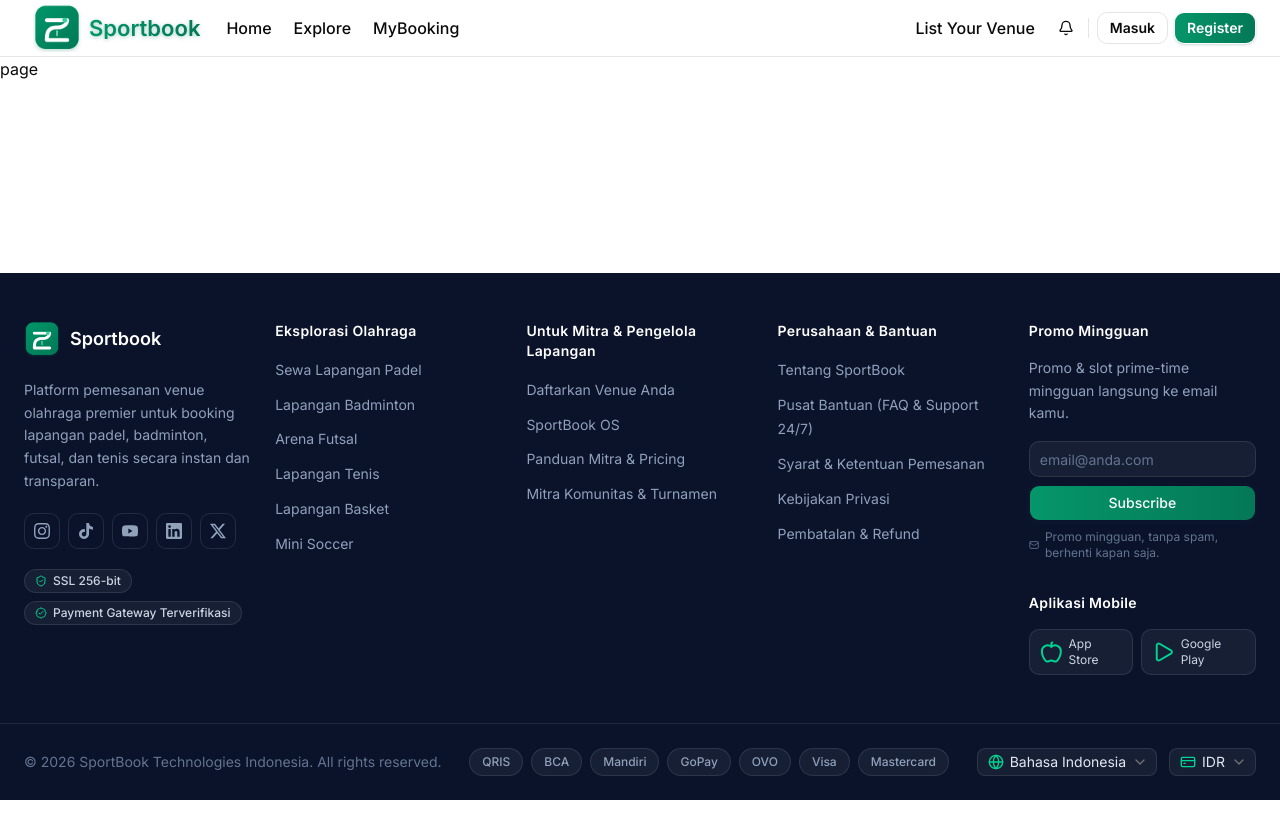
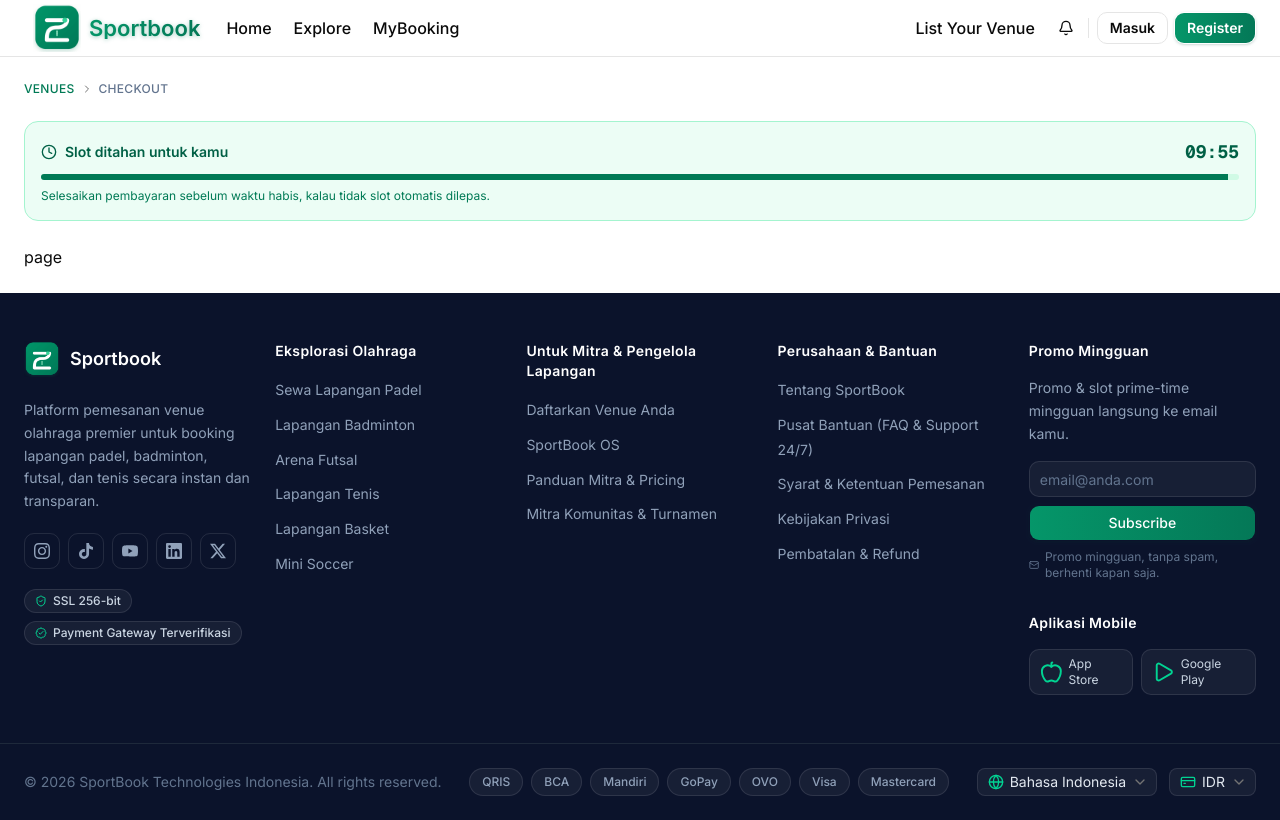
Before and after one commit to fathur021/SportBook, a Next.js app: page /checkout in a window 1280 px wide. Built offline with nearby package versions, Linux system fonts and the light colour scheme.

Commit message:
create a checkout feature

```diff
--- a/app/(public)/checkout/page.tsx
+++ b/app/(public)/checkout/page.tsx
@@ -1,8 +1,58 @@
+import { ReservationTimer } from "@/components/checkout/reservation-timer";
+import { Container } from "@/components/layout/container";
+import { VenueBreadcrumb } from "@/components/venues/venue-breadcrumb";
+import { getVenueDetail } from "@/lib/venue-detail";
 
-const page = async () => {
+const HOLD_MS = 10 * 60 * 1000; // 10 menit
+
+// searchParams bisa berupa string, string[], atau undefined
+const firstParam = (value: string | string[] | undefined) =>
+  typeof value === "string" ? value : "";
+
+const page = async ({ searchParams }: PageProps<"/checkout">) => {
+  const sp = await searchParams;
+  const venueSlug = firstParam(sp.venue);
+  const courtId = firstParam(sp.court);
+  const duration = firstParam(sp.duration);
+
+  // Data venue dipakai untuk menyusun jejak breadcrumb
+  const venue = getVenueDetail(venueSlug);
+
+  // Disiplin dicari dari court yang dipilih agar link "Book" kembali ke konteks yang benar
+  const discipline = venue?.disciplines.find((d) =>
+    d.courts.some((c) => c.id === courtId),
+  );
+  const bookParams = new URLSearchParams();
+  if (discipline) bookParams.set("sport", discipline.slug);
+  if (courtId) bookParams.set("court", courtId);
+  if (duration) bookParams.set("duration", duration);
+  const bookQuery = bookParams.toString();
+
+  const breadcrumbItems = [
+    { label: "Venues", href: "/venues" },
+    ...(venue
+      ? [
+          { label: venue.breadcrumb[1] ?? "" },
+          { label: venue.name, href: `/venues/${venue.slug}` },
+          {
+            label: "Book",
+            href: `/venues/${venue.slug}/book${bookQuery ? `?${bookQuery}` : ""}`,
+          },
+        ]
+      : []),
+    { label: "Checkout" },
+  ];
+
+  // Batas waktu slot. Dihitung sekali saat halaman dirender.
+  const expiresAt = Date.now() + HOLD_MS;
+
   return (
-    <div>page</div>
-  )
-}
+    <Container className="flex flex-col gap-6 py-6">
+      <VenueBreadcrumb items={breadcrumbItems} />
+      <ReservationTimer expiresAt={expiresAt} totalMs={HOLD_MS}/>
+      <div>page</div>
+    </Container>
+  );
+};
 
-export default page
+export default page;
--- a/app/(public)/venues/[slug]/book/page.tsx
+++ b/app/(public)/venues/[slug]/book/page.tsx
@@ -51,7 +51,16 @@ const BookPage = async ({ params, searchParams }: BookPageProps) => {
         pricePerHour={pricePerHour}
         duration={typeof duration === "string" ? duration : undefined}
         venueName={venue.name}
+        venueSlug={venue.slug}
+        courtId={court.id}
         courtLabel={court.label}
+
+        //checkout
+        venueAddress= {venue.address}
+        sportLabel={discipline.label.split(" ")[0]}
+        courtImage= {court.image ?? venue.images[court.imageIndex ?? 0]?.src}
+        courtSpecs={court.specs}
+        maxPlayer={court.maxPlayers}
       />
     </Container>
   );
--- a/components/booking/booking-form.tsx
+++ b/components/booking/booking-form.tsx
@@ -16,7 +16,11 @@ type BookingFormProps = {
   pricePerHour: number;
   duration?: string;
   venueName: string;
+  venueSlug: string;
+  courtId: string;
   courtLabel: string;
+
+
 };
 
 export function BookingForm({
@@ -26,6 +30,8 @@ export function BookingForm({
   pricePerHour,
   duration,
   venueName,
+  venueSlug,
+  courtId,
   courtLabel,
 }: BookingFormProps) {
   const [selectedDate, setSelectedDate] = useState<string | null>(null);
@@ -56,6 +62,8 @@ export function BookingForm({
       <div className="lg:sticky lg:top-6">
         <BookingSummary
           venueName={venueName}
+          venueSlug={venueSlug}
+          courtId={courtId}
           courtLabel={courtLabel}
           pricePerHour={pricePerHour}
           duration={duration}
@@ -63,6 +71,8 @@ export function BookingForm({
           selectedTime={selectedTime}
           equipmentItems={equipmentItems}
           quantities={quantities}
+
+
         />
       </div>
     </div>
--- a/components/booking/booking-summary.tsx
+++ b/components/booking/booking-summary.tsx
@@ -3,6 +3,7 @@ import { Card } from "@/components/ui/card";
 import { formatRupiah } from "@/lib/format-rupiah";
 import type { EquipmentItem } from "@/lib/equipment";
 import Link from "next/link";
+
 type BookingSummaryProps = {
   venueName: string;
   venueSlug: string;
@@ -112,9 +113,8 @@ export function BookingSummary({
         nativeButton={false}
         disabled={!selectedDate || !selectedTime}
         className="mt-4 h-11 w-full gap-1.5 bg-emerald-700 font-medium hover:bg-emerald-800"
-      render={<Link href={checkoutHref}>Continue to Checkout</Link>}
+        render={<Link href={checkoutHref}>Continue to Checkout</Link>}
       />
-
     </Card>
   );
 }
--- /dev/null
+++ b/components/checkout/checkout-summary.tsx
@@ -0,0 +1,47 @@
+
+// Tipe data item sewa perlengkapan yang dipilih
+export type SelectedEquipment = {
+  name: string;
+  qty: number;
+  pricePerUnit: number;
+};
+type CheckoutSummaryProps = {
+    venueNama:string;
+    venueAddres:string;
+    sportLabel:string;
+    courtName:string;
+    courtImage?:string;
+    courtSpecs?:string[];
+    maxPlayer:number;
+    date:string | null;
+    time:string|null;
+    durationHours:number;
+    pricePerHour:number;
+    equipmentList?: SelectedEquipment[];
+    platformFee?:number;
+    promoCode?:string;
+    discountAmount?:number;
+}
+
+function formatDate(dateStr:string |null){
+    if(!dateStr) return "Tanggal Belum di Pilih"
+    const [y,m,n] = dateStr.split("-").map(Number);
+    const dateObj = new Date(y,m-1,n);
+    return dateObj.toLocaleDateString("id-ID",{
+        weekday:"long",
+        day:"numeric",
+        month:"short",
+        year:"numeric"
+    })
+}
+
+
+
+
+export function CheckoutSummary() {
+    return (
+        <div>
+            <h1>Checkout Summary</h1>
+        </div>
+    )
+}
--- /dev/null
+++ b/components/checkout/reservation-timer.tsx
@@ -0,0 +1,103 @@
+"use client";
+import { Clock } from "lucide-react";
+import { useEffect, useRef, useState } from "react";
+
+const DEFAULT_TOTAL_MS = 10 * 60 * 1000;
+const formatClock = (ms: number) => {
+  const total = Math.ceil(ms / 1000);
+  const minutes = String(Math.floor(total / 60)).padStart(2, "0");
+  const second = String(total % 60).padStart(2, "0");
+  return `${minutes}:${second}`;
+};
+
+type ReservationTimerProps = {
+  expiresAt: number;
+  totalMs?: number;
+  onExpire?: () => void;
+};
+
+export function ReservationTimer({
+  expiresAt,
+  totalMs = DEFAULT_TOTAL_MS,
+  onExpire,
+}: ReservationTimerProps) {
+  const [remainingMs, setRemainingMs] = useState(totalMs);
+  const hasExpiredRef = useRef(false);
+
+  useEffect(() => {
+    hasExpiredRef.current = false;
+    let timer: number;
+
+    const tick = () => {
+      const next = Math.max(0, expiresAt - Date.now());
+      setRemainingMs(next);
+
+      if (next > 0) {
+        timer = window.setTimeout(tick, 1000);
+      } else if (!hasExpiredRef.current) {
+        hasExpiredRef.current = true;
+        onExpire?.(); //
+      }
+    };
+    tick();
+    const onVisibility = () => {
+      if (document.visibilityState === "visible") tick();
+    };
+    document.addEventListener("visibilitychange", onVisibility);
+    return () => {
+      window.clearTimeout(timer);
+      document.removeEventListener("visibilitychange", onVisibility);
+    };
+  }, [expiresAt, onExpire]);
+
+  const isExpired = remainingMs <= 0;
+  const isUrgent = remainingMs <= 2 * 60 * 1000;
+  const isAlert = isExpired || isUrgent;
+  const progress = Math.max(0, Math.min(100, (remainingMs / totalMs) * 100));
+
+  return (
+    <div
+      className={`rounded-xl border p-4 ${
+        isAlert ? "border-red-200 bg-red-50" : "border-emerald-200 bg-emerald-50"
+      }`}
+    >
+      <div className="flex items-center justify-between gap-4">
+        <span
+          className={`flex items-center gap-2 text-sm font-semibold ${
+            isAlert ? "text-red-700" : "text-emerald-800"
+          }`}
+        >
+          <Clock className="size-4" />
+          {isExpired ? "Waktu Habis" : "Slot ditahan untuk kamu"}
+        </span>
+        <span
+          className={`font-mono text-lg font-bold ${
+            isAlert ? "text-red-600" : "text-emerald-800"
+          }`}
+        >
+          {formatClock(remainingMs)}
+        </span>
+      </div>
+      <div
+        className={`mt-2 h-1.5 w-full overflow-hidden rounded-full ${
+          isAlert ? "bg-red-100" : "bg-emerald-100"
+        }`}
+      >
+        <div
+          className={`h-full transition-all ${
+            isAlert ? "bg-red-500" : "bg-emerald-700"
+          }`}
+          style={{ width: `${progress}%` }}
+        />
+      </div>
+      <p
+        className={`mt-2 text-xs ${
+          isAlert ? "text-red-700" : "text-emerald-700"
+        }`}
+      >
+        Selesaikan pembayaran sebelum waktu habis, kalau tidak slot otomatis
+        dilepas.
+      </p>
+    </div>
+  );
+}
```
